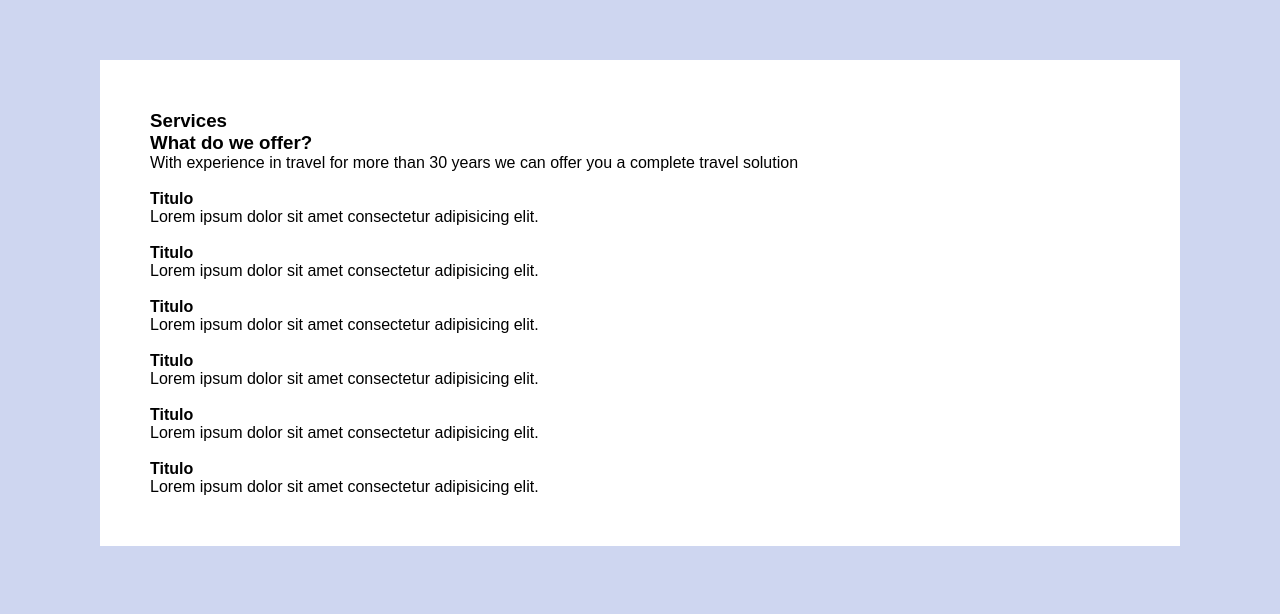
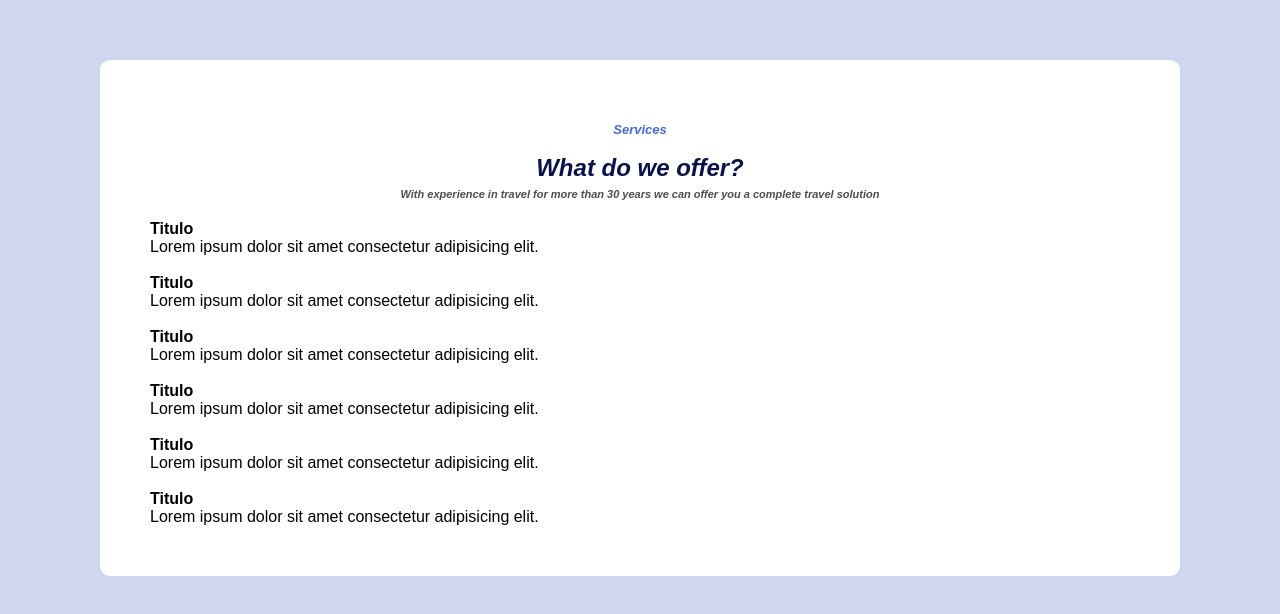
Before and after one commit to JesusAr9/image-based-web-project, a plain HTML site: page index.html in a window 1280 px wide. Shown: the part 190-804 px from the top of the page. Drawn offline with Linux system fonts and the light colour scheme.

Commit message:
Estilo css sector contenedor y sector encabezado modificado

```diff
--- a/css/styles.css
+++ b/css/styles.css
@@ -7,9 +7,43 @@ body{
     background-color: rgb(206, 214, 240);
     font-family: Arial, Arial, Helvetica, sans-serif;
     padding: 250px 100px;
+    align-items: center;
 }
 
 .cont1 {
     background-color: white;
+    border-radius: 10px;
     padding: 50px;
 }
+/*
+.cont2{
+
+}
+*/
+
+h3{
+    font: italic bold 13px/1.5 Arial, sans-serif;
+    color: #4269E2;
+    text-align: center;
+    padding: 10px;
+}
+
+h2{
+    font: italic bold 11px/1.5 Arial, sans-serif;
+    color:#4d4d4d;
+    text-align: center;
+
+}
+ .principal{
+    font: italic bold 24px/1.5 Arial, sans-serif;
+    color: #08114d;
+    text-align: center;
+
+ }
+
+ /*
+ .row{
+    padding: 5px;
+    box-sizing: border-box;
+    text-align: center;
+ } */
--- a/index.html
+++ b/index.html
@@ -12,36 +12,36 @@
         <section class="cont1">
                 <section>
                     <h3>Services</h3>
-                <h1>What do we offer?</h1>
-                <p>With experience in travel for more than 30 years we can offer you a complete travel solution</p>
+                    <h1 class="principal">What do we offer?</h1>
+                    <h2>With experience in travel for more than 30 years we can offer you a complete travel solution</h2>
                 </section>
-            <section>
-            <section>
+            <section class="cont2">
+                <section class="row">
                     <img src="" alt="">
                     <h1>Titulo</h1>
                     <p>Lorem ipsum dolor sit amet consectetur adipisicing elit.</p>
                 </section>
-            <section>
+                <section class="row">
                     <img src="" alt="">
                     <h1>Titulo</h1>
                     <p>Lorem ipsum dolor sit amet consectetur adipisicing elit.</p>
                 </section>
-            <section>
+                <section class="row">
                     <img src="" alt="">
                     <h1>Titulo</h1>
                     <p>Lorem ipsum dolor sit amet consectetur adipisicing elit.</p>
                 </section>
-            <section>
+                <section class="row">
                     <img src="" alt="">
                     <h1>Titulo</h1>
                     <p>Lorem ipsum dolor sit amet consectetur adipisicing elit.</p>
                 </section>
-            <section>
+                <section class="row">
                     <img src="" alt="">
                     <h1>Titulo</h1>
                     <p>Lorem ipsum dolor sit amet consectetur adipisicing elit.</p>
                 </section>
-            <section>
+                <section class="row">
                     <img src="" alt="">
                     <h1>Titulo</h1>
                     <p>Lorem ipsum dolor sit amet consectetur adipisicing elit.</p>
```
Lines whose indentation alone changed are shown as unchanged.
